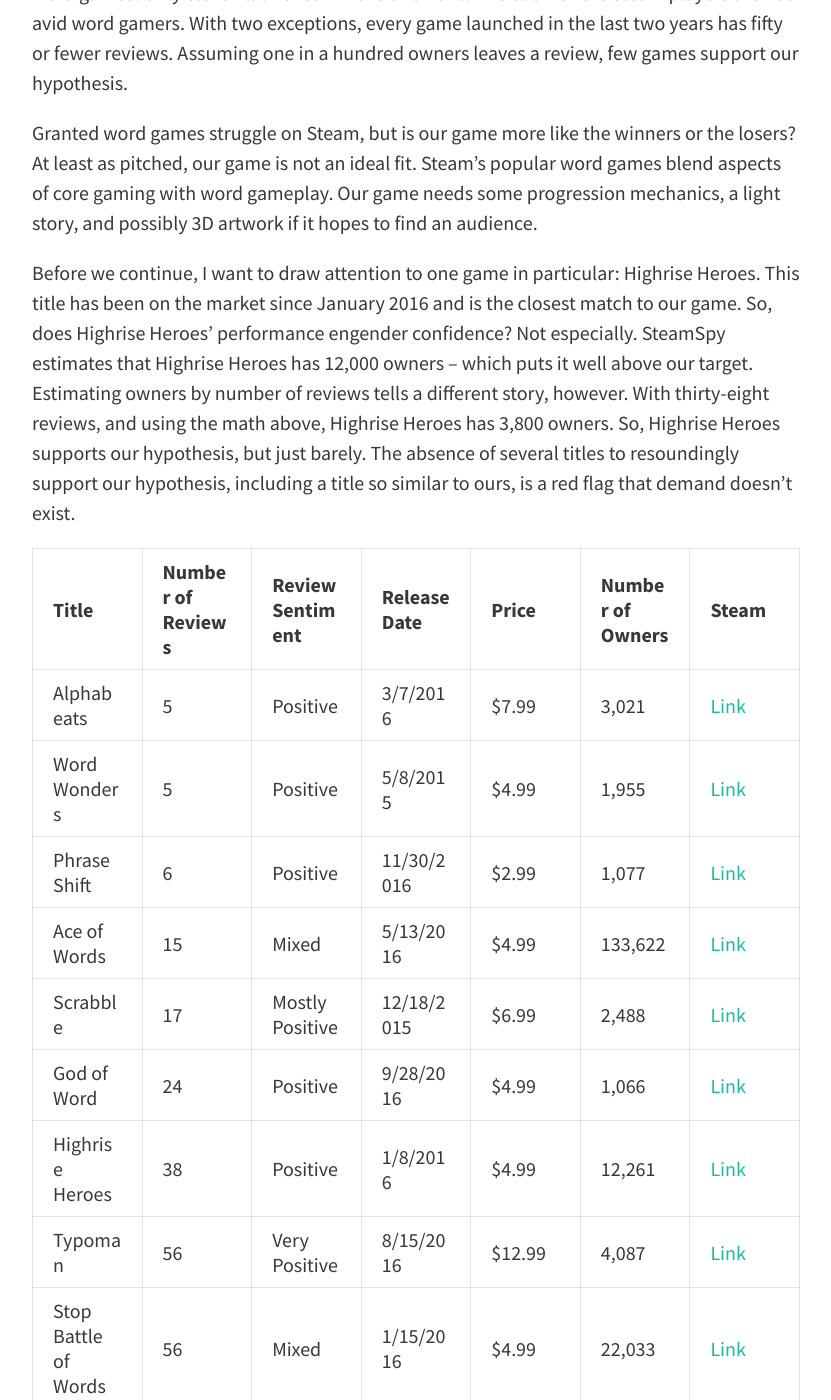
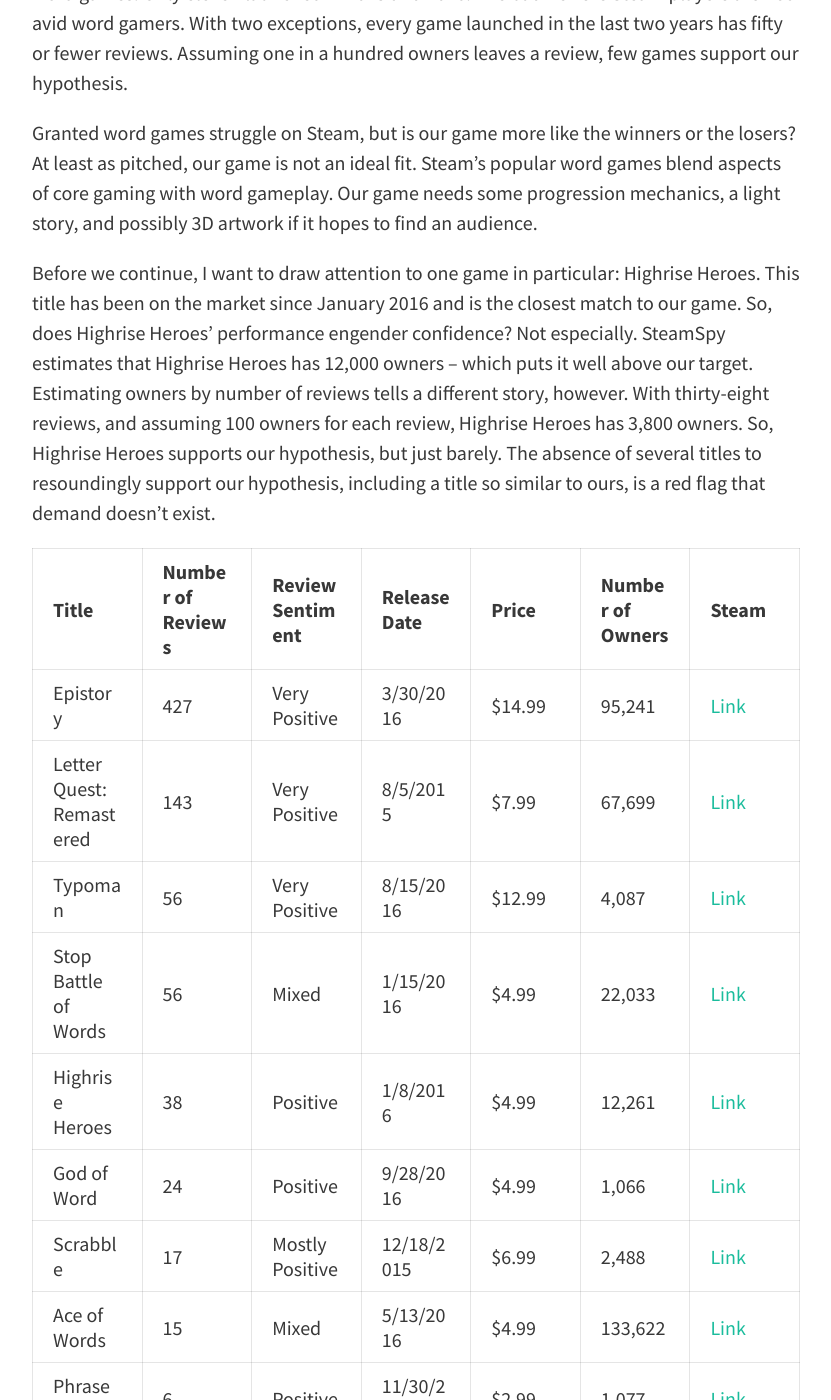
Before and after one commit to aschearer/spottedzebra.us, a Jekyll site: the page built from blog/_posts/2017-05-10-Should_I_Make_Letter_Flipping_Word_Game.md, in a window 1280 px wide and 1400 px high, scrolled down 2015 px. Shown: the whole window, without its empty margins (224-1055 px from the left). Built offline with Jekyll 4.4.1, drawn with Linux system fonts in a browser that asks for light colours; nearby versions of some CDN libraries; comment, search, counter and statistics services are not loaded; some of the changed text lies outside the part shown.

Commit message:
Making edits based on feedback

```diff
--- a/blog/_posts/2017-05-10-Should_I_Make_Letter_Flipping_Word_Game.md
+++ b/blog/_posts/2017-05-10-Should_I_Make_Letter_Flipping_Word_Game.md
@@ -12,14 +12,14 @@
 You have a board filled with letters. Move letters left and right to spell words down or across. Keep the letters from reaching the top of the board. Words are collected in real-time as you form them, triggering chain reactions.
 
 ## Hypothesis 1: "Sales Hypothesis"
-  > 5,000 Steam gamers will pay $5 for a fast-paced, letter-flipping word game.
+  > 5,000 Steam players will pay $5 for a fast-paced, letter-flipping word game.
 
 ### Supporting Evidence
 #### Google Keyword Planner
 For this analysis, I’m going to skip Google Keyword Planner. Why? Because word games are not a niche genre. We know that word games are popular, at least on some platforms, because there are many examples we can point to. From yesteryear’s Bookworm Adventures to today’s Letterpress.
 
 #### Crowdfunding and Greenlight
-Kickstarter has several successfully funded word games. The [most successful][1] was launched in 2012 and is likely an outlier. The two more recent ones earned $30,000 and $5,000 respectively. Taking a closer look, the [more successful project][2] is part of the popular "Jack in the Box" series and as such is likely not indicative of an ordinary word game would fair. On the other hand, the second project, [Paladium][3] (launched in 2014), is a more typical word game and a reasonable starting point for discussion. While it succeeded, raising $5,000, its success doesn't support our hypothesis. [Projecting final sales based on pre-orders][6], we can stretch the numbers to predict $20,000 in sales upon release – short of our target.
+Kickstarter has several successfully funded word games. The [most successful][1] was launched in 2012 and is likely an outlier. The two more recent ones earned $30,000 and $5,000 respectively. Taking a closer look, the [more successful project][2] is part of the popular "Jackbox" series and as such is likely not indicative of an ordinary word game would fair. On the other hand, the second project, [Paladium][3] (launched in 2014), is a more typical word game and a reasonable starting point for discussion. While it succeeded, raising $5,000, its success doesn't support our hypothesis. [Projecting final sales based on pre-orders][6], we can stretch the numbers to predict $20,000 in sales upon release – short of our target.
 
 Looking at failed Kickstarters, the picture becomes clearer. "[Spellcaster Adventures][4]" (launched 2016) is comparable to the Paladium but failed to reach its $5,000 target. As did [Switch Words][5]. Both these titles are moderately well put together and feature a blend of word and RPG gameplay – likely more palatable to core gamers. Taken together, the evidence suggests that Kickstarter patrons are not very interested in word games nor likely to open their wallets very wide.
 
@@ -36,21 +36,21 @@
 
 Granted word games struggle on Steam, but is our game more like the winners or the losers? At least as pitched, our game is not an ideal fit. Steam's popular word games blend aspects of core gaming with word gameplay. Our game needs some progression mechanics, a light story, and possibly 3D artwork if it hopes to find an audience.
 
-Before we continue, I want to draw attention to one game in particular: Highrise Heroes. This title has been on the market since January 2016 and is the closest match to our game. So, does Highrise Heroes’ performance engender confidence? Not especially. SteamSpy estimates that Highrise Heroes has 12,000 owners – which puts it well above our target. Estimating owners by number of reviews tells a different story, however. With thirty-eight reviews, and using the math above, Highrise Heroes has 3,800 owners. So, Highrise Heroes supports our hypothesis, but just barely. The absence of several titles to resoundingly support our hypothesis, including a title so similar to ours, is a red flag that demand doesn’t exist.
+Before we continue, I want to draw attention to one game in particular: Highrise Heroes. This title has been on the market since January 2016 and is the closest match to our game. So, does Highrise Heroes’ performance engender confidence? Not especially. SteamSpy estimates that Highrise Heroes has 12,000 owners – which puts it well above our target. Estimating owners by number of reviews tells a different story, however. With thirty-eight reviews, and assuming 100 owners for each review, Highrise Heroes has 3,800 owners. So, Highrise Heroes supports our hypothesis, but just barely. The absence of several titles to resoundingly support our hypothesis, including a title so similar to ours, is a red flag that demand doesn’t exist.
 
 |Title|Number of Reviews|Review Sentiment|Release Date|Price|Number of Owners|Steam|
 |-|-|-|-|-|-|-|
+|Epistory|427|Very Positive|3/30/2016|$14.99|95,241|[Link](http://store.steampowered.com/app/398850)|
+|Letter Quest: Remastered|143|Very Positive|8/5/2015|$7.99|67,699|[Link](http://store.steampowered.com/app/373970/)|
+|Typoman|56|Very Positive|8/15/2016|$12.99|4,087|[Link](http://store.steampowered.com/app/336240)|
+|Stop Battle of Words|56|Mixed|1/15/2016|$4.99|22,033|[Link](http://store.steampowered.com/app/336240)|
+|Highrise Heroes|38|Positive|1/8/2016|$4.99|12,261|[Link](http://store.steampowered.com/app/415670)|
+|God of Word|24|Positive|9/28/2016|$4.99|1,066|[Link](http://store.steampowered.com/app/467320)|
+|Scrabble|17|Mostly Positive|12/18/2015|$6.99|2,488|[Link](http://store.steampowered.com/app/403130/)|
+|Ace of Words|15|Mixed|5/13/2016|$4.99|133,622|[Link](http://store.steampowered.com/app/398680)|
+|Phrase Shift|6|Positive|11/30/2016|$2.99|1,077|[Link](http://store.steampowered.com/app/535980/)|
 |Alphabeats|5|Positive|3/7/2016|$7.99|3,021|[Link](http://store.steampowered.com/app/420160)|
 |Word Wonders|5|Positive|5/8/2015|$4.99|1,955|[Link](http://store.steampowered.com/app/362790)|
-|Phrase Shift|6|Positive|11/30/2016|$2.99|1,077|[Link](http://store.steampowered.com/app/535980/)|
-|Ace of Words|15|Mixed|5/13/2016|$4.99|133,622|[Link](http://store.steampowered.com/app/398680)|
-|Scrabble|17|Mostly Positive|12/18/2015|$6.99|2,488|[Link](http://store.steampowered.com/app/403130/)|
-|God of Word|24|Positive|9/28/2016|$4.99|1,066|[Link](http://store.steampowered.com/app/467320)|
-|Highrise Heroes|38|Positive|1/8/2016|$4.99|12,261|[Link](http://store.steampowered.com/app/415670)|
-|Typoman|56|Very Positive|8/15/2016|$12.99|4,087|[Link](http://store.steampowered.com/app/336240)|
-|Stop Battle of Words|56|Mixed|1/15/2016|$4.99|22,033|[Link](http://store.steampowered.com/app/336240)|
-|Letter Quest: Remastered|143|Very Positive|8/5/2015|$7.99|67,699|[Link](http://store.steampowered.com/app/373970/)|
-|Epistory|427|Very Positive|3/30/2016|$14.99|95,241|[Link](http://store.steampowered.com/app/398850)|
 
 ## Conclusion
 We’ve evaluated two sources of evidence and found the results lacking. Word games don’t excite PC gamers on Kickstarter or Steam. Because the market is tepid, success hinges on launching a top title. It must be at least as successful as Highrise Heroes. While doing so is plausible – there are few competitors, after all, and they generally are of low quality – it seems like a high risk, low reward situation when the payout is measured in low thousands of copies sold.
```
